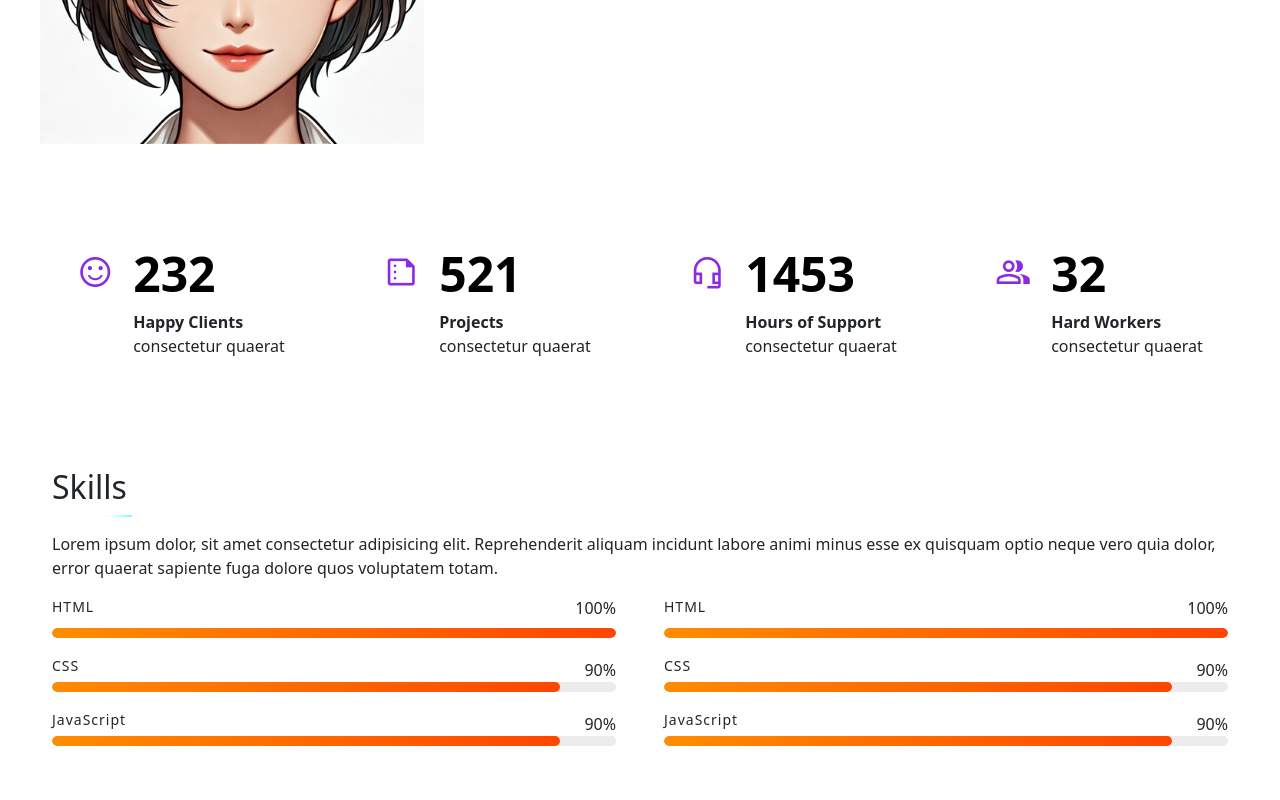
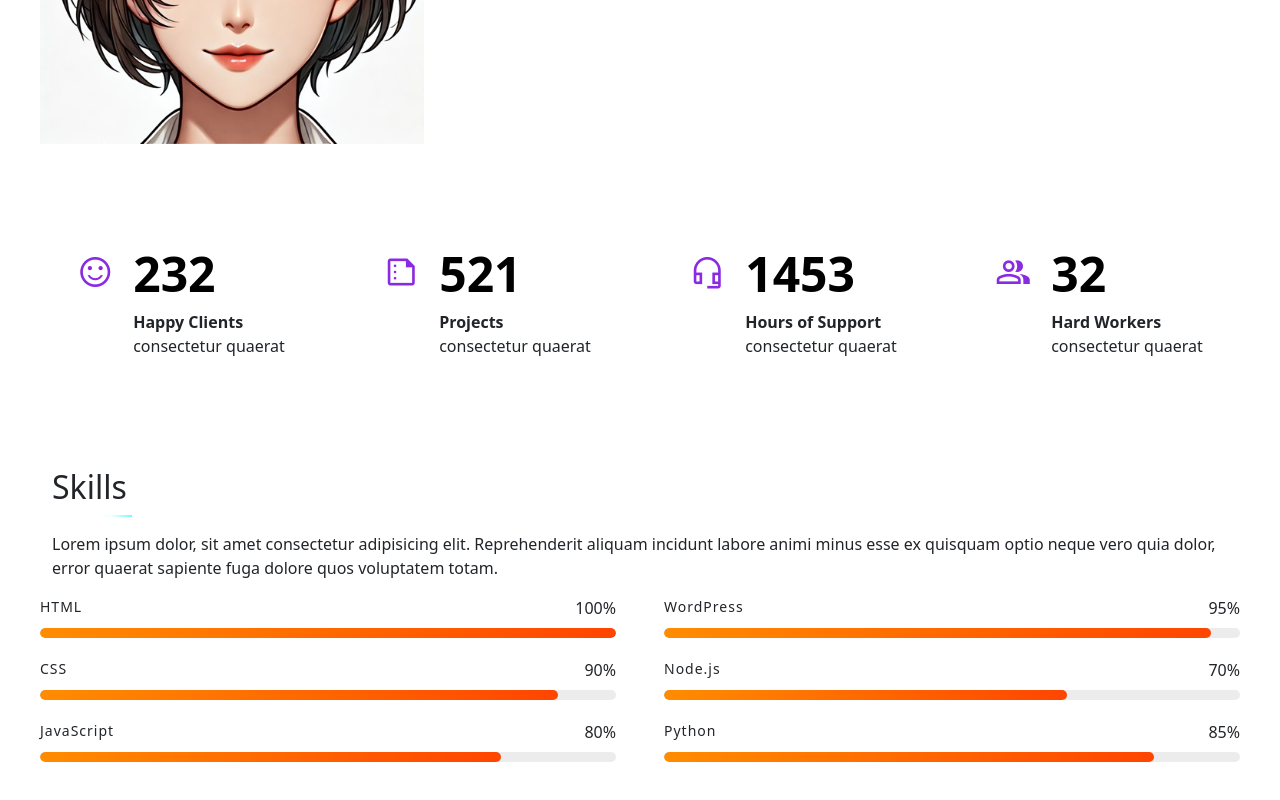
Before and after one commit to kahesr/portfolio, a website: page index.html in a window 1280 px wide. Shown: the part 1313-2113 px from the top of the page. Drawn offline with nearby package versions, Linux system fonts and the light colour scheme.

Commit message:
Dynamically generate and insert the skill elements using JavaScript

```diff
--- a/index.html
+++ b/index.html
@@ -149,68 +149,8 @@
 				aliquam incidunt labore animi minus esse
 				ex quisquam optio neque vero quia dolor, error quaerat sapiente fuga dolore quos voluptatem totam.</p>
 		</div>
-		<div id="skills-container" class="container-fluid">
-			<div class="row g-5">
-				<div class="col-6">
-					<div class="skill">
-						<div class="d-flex justify-content-between align-items-center pb-2">
-							<h3>HTML</h3>
-							<span class="skill-lvl">100%</span>
-						</div>
-						<div class="progress-bar">
-							<div class="skill-bar"></div>
-						</div>
-					</div>
-					<div class="skill">
-						<div class="d-flex justify-content-between">
-							<h3>CSS</h3>
-							<span class="skill-lvl">90%</span>
-						</div>
-						<div class="progress-bar">
-							<div class="skill-bar"></div>
-						</div>
-					</div>
-					<div class="skill">
-						<div class="d-flex justify-content-between">
-							<h3>JavaScript</h3>
-							<span class="skill-lvl">90%</span>
-						</div>
-						<div class="progress-bar">
-							<div class="skill-bar"></div>
-						</div>
-					</div>
-				</div>
-				<div class="col-6">
-					<div class="skill">
-						<div class="d-flex justify-content-between align-items-center pb-2">
-							<h3>HTML</h3>
-							<span class="skill-lvl">100%</span>
-						</div>
-						<div class="progress-bar">
-							<div class="skill-bar"></div>
-						</div>
-					</div>
-					<div class="skill">
-						<div class="d-flex justify-content-between">
-							<h3>CSS</h3>
-							<span class="skill-lvl">90%</span>
-						</div>
-						<div class="progress-bar">
-							<div class="skill-bar"></div>
-						</div>
-					</div>
-					<div class="skill">
-						<div class="d-flex justify-content-between">
-							<h3>JavaScript</h3>
-							<span class="skill-lvl">90%</span>
-						</div>
-						<div class="progress-bar">
-							<div class="skill-bar"></div>
-						</div>
-					</div>
-				</div>
-			</div>
-		</div>
+
+		<div id="skills-container" class="row gx-5"></div> <!-- Empty row where skills will be added -->
 	</section>
 	<!-- /Skills Section -->
 
--- a/src/index.js
+++ b/src/index.js
@@ -1,11 +1,58 @@
-// Animate progress bars when the page loads
 document.addEventListener("DOMContentLoaded", function () {
-  document.querySelectorAll(".skill").forEach((skill) => {
-    let valueText = skill.querySelector(".skill-lvl").innerText;
-    let value = parseInt(valueText);
-    let bar = skill.querySelector(".skill-bar");
+  // Skill data: name and percentage
+  const skills = [
+    { name: "HTML", level: "100%" },
+    { name: "CSS", level: "90%" },
+    { name: "JavaScript", level: "80%" },
+    { name: "WordPress", level: "95%" },
+    { name: "Node.js", level: "70%" },
+    { name: "Python", level: "85%" },
+  ];
 
-    bar.style.width = value + "%"; // Set width dynamically
-    bar.style.transition = "width 1.5s ease-in-out"; // Add animation
+  const container = document.querySelector("#skills-container"); // Select the parent row
+
+  // Create two column divs
+  const col1 = document.createElement("div");
+  col1.classList.add("col-sm-6");
+
+  const col2 = document.createElement("div");
+  col2.classList.add("col-sm-6");
+
+  skills.forEach((skill, index) => {
+    // Create the skill element
+    const skillDiv = document.createElement("div");
+    skillDiv.classList.add("skill");
+
+    // Add the skill content
+    skillDiv.innerHTML = `
+      <div class="d-flex justify-content-between align-items-center pb-2">
+        <h3>${skill.name}</h3>
+        <span class="skill-lvl">${skill.level}</span>
+      </div>
+      <div class="progress-bar">
+        <div class="skill-bar" style="width: 0;"></div>
+      </div>
+    `;
+
+    // Distribute skills
+    if (index < skills.length / 2) {
+      col1.appendChild(skillDiv);
+    } else {
+      col2.appendChild(skillDiv);
+    }
   });
+
+  // Append columns to the row container
+  container.appendChild(col1);
+  container.appendChild(col2);
+
+  // Animate progress bars
+  setTimeout(() => {
+    document.querySelectorAll(".skill").forEach((skill, index) => {
+      let value = parseInt(skills[index].level);
+      let bar = skill.querySelector(".skill-bar");
+      bar.style.width = value + "%";
+      bar.style.transition = "width 1.5s ease-in-out";
+    });
+  }, 200);
 });
```
